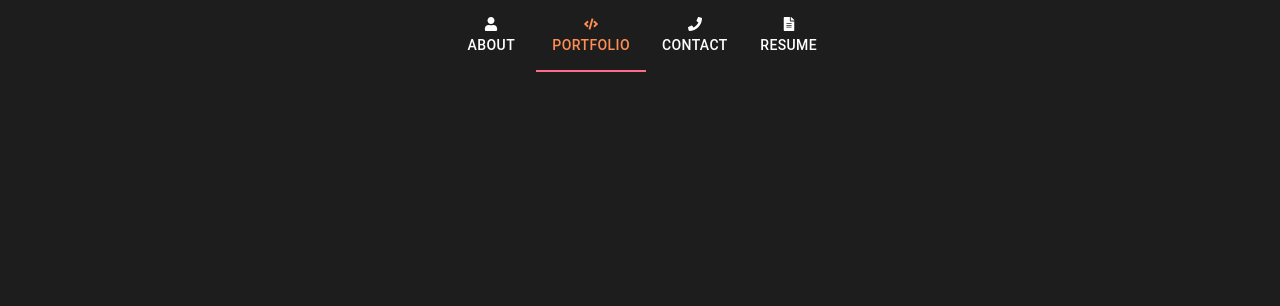
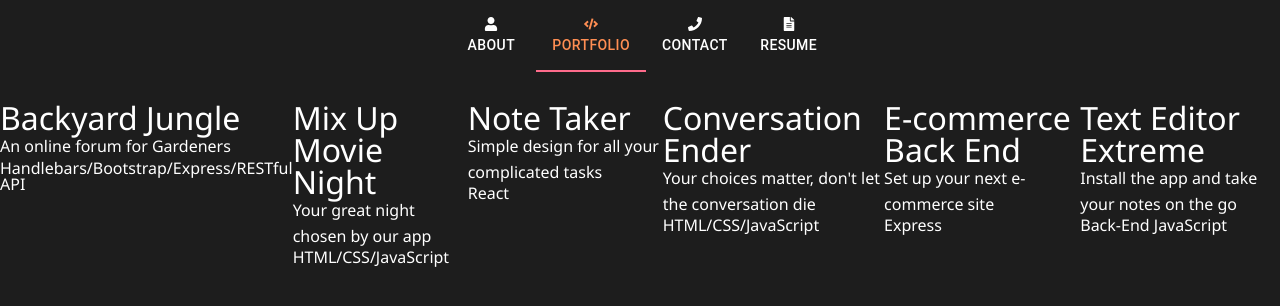
Before and after one commit to MackenzieJoyce/Portfolio, a React (Create React App) app: page / in a window 1280 px wide. Both pictures are taken after a click on the tab "PORTFOLIO". Shown: the top 306 px of the page. Built offline with nearby package versions, Linux system fonts and the light colour scheme.

Commit message:
changed name of file that has array of projects. corrected paths

```diff
--- a/src/components/NavTabs.js
+++ b/src/components/NavTabs.js
@@ -9,7 +9,7 @@ import Portfolio from './pages/Portfolio';
 import Contact from './pages/Contact';
 import Resume from './pages/Resume';
 
-import project from '../project';
+import projects from '../projects';
 
 const styles = {
   nav: {
@@ -51,7 +51,7 @@ const App = () => {
       {/* Says: When the tab selected is at # it will show the specific page info */}
       {/* This is sorta like a turnary but not */}
       {selectedTab === 0 && <About />}
-      {selectedTab === 1 && <Portfolio project={project} />}
+      {selectedTab === 1 && <Portfolio projects={projects} />}
       {selectedTab === 2 && <Contact />}
       {selectedTab === 3 && <Resume />}
     </header>
--- a/src/components/pages/Portfolio.js
+++ b/src/components/pages/Portfolio.js
@@ -2,11 +2,14 @@ import React from 'react';
 
 import Project from './compPlugins/Project';
 
-const Portfolio = ({ project }) => {
+
+const Portfolio = ({ projects }) => {
   return (
     <div className="content">
       {/* Bringing in the Project component as a prop */}
-      <Project key={project.id} project={project} />
+      {projects.map((projects) => (
+        <Project key={projects.id} project={projects} />
+      ))}
     </div>
   );
 };
--- a/src/project.js
+++ /dev/null
@@ -1,38 +0,0 @@
-const project = [
-    {
-      id: 1,
-      title: 'Backyard Jungle',
-      text: 'An online forum for Gardeners',
-      tech: 'Handlebars/Bootstrap/Express/RESTful API'
-    },
-    {
-      id: 2,
-      title: 'Mix Up Movie Night',
-      text: 'Your great night chosen by our app',
-      tech: 'HTML/CSS/JavaScript'
-    },
-    {
-      id: 3,
-      title: 'Note Taker',
-      text: 'Simple design for all your complicated tasks',
-      tech: 'React'
-    },
-    {
-      id: 4,
-      title: 'Conversation Ender',
-      text: "Your choices matter, don't let the conversation die",
-      tech: 'HTML/CSS/JavaScript'
-    },
-    {
-      id: 5,
-      title: 'E-commerce Back End',
-      text: 'Set up your next e-commerce site',
-      tech: 'Express'
-    },
-    {
-      id: 6,
-      title: 'Text Editor Extreme',
-      text: 'Install the app and take your notes on the go',
-      tech: 'Back-End JavaScript'
-    }
-  ];
--- /dev/null
+++ b/src/projects.js
@@ -0,0 +1,40 @@
+const projects = [
+  {
+    id: 1,
+    title: 'Backyard Jungle',
+    text: 'An online forum for Gardeners',
+    tech: 'Handlebars/Bootstrap/Express/RESTful API'
+  },
+  {
+    id: 2,
+    title: 'Mix Up Movie Night',
+    text: 'Your great night chosen by our app',
+    tech: 'HTML/CSS/JavaScript'
+  },
+  {
+    id: 3,
+    title: 'Note Taker',
+    text: 'Simple design for all your complicated tasks',
+    tech: 'React'
+  },
+  {
+    id: 4,
+    title: 'Conversation Ender',
+    text: "Your choices matter, don't let the conversation die",
+    tech: 'HTML/CSS/JavaScript'
+  },
+  {
+    id: 5,
+    title: 'E-commerce Back End',
+    text: 'Set up your next e-commerce site',
+    tech: 'Express'
+  },
+  {
+    id: 6,
+    title: 'Text Editor Extreme',
+    text: 'Install the app and take your notes on the go',
+    tech: 'Back-End JavaScript'
+  }
+];
+
+export default projects;
```
